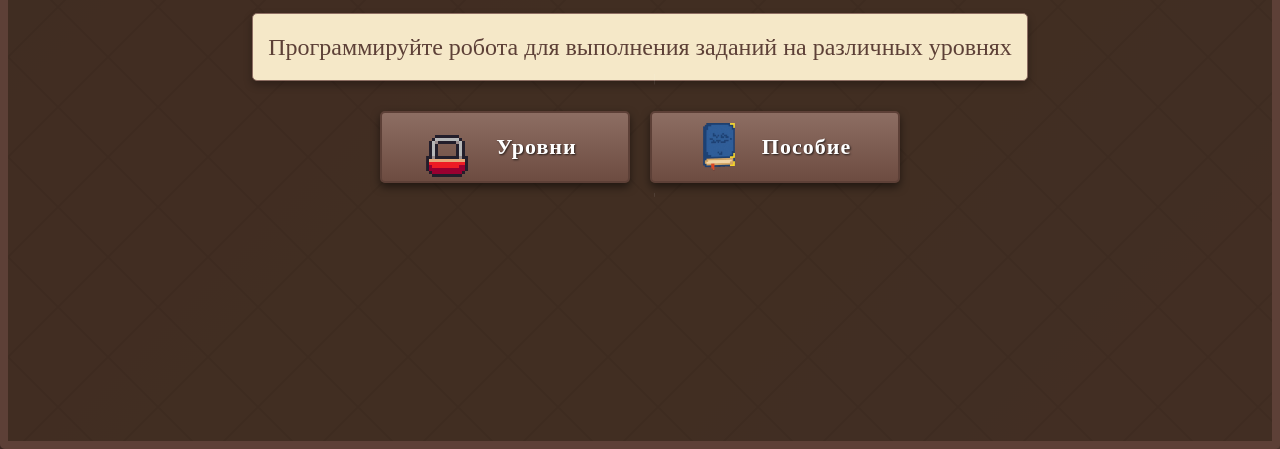
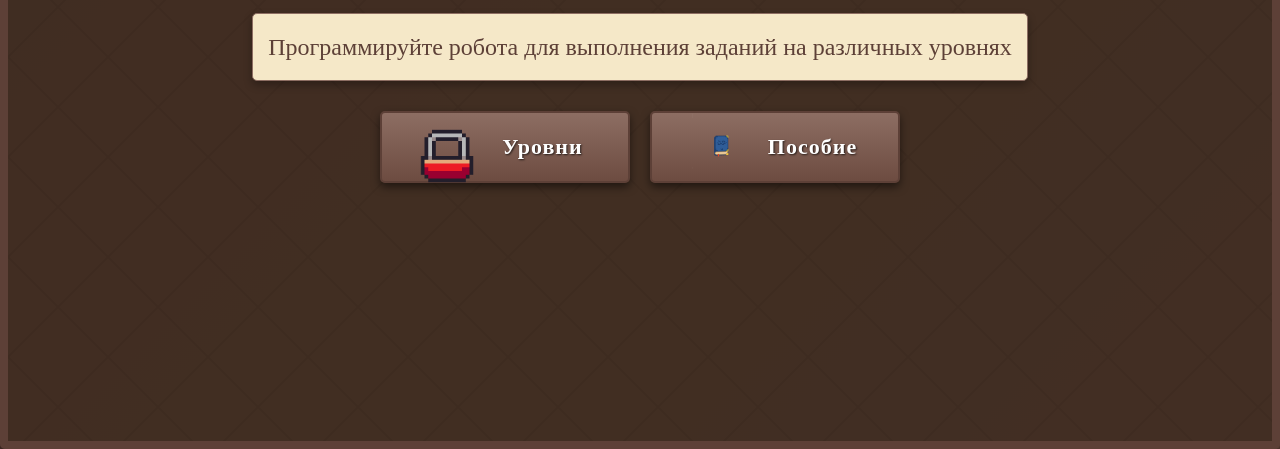
Before and after one commit to pzorin1171-star/mark-s-zadanie-, a website: page index.html in a window 1280 px wide. Shown: the part 351-800 px from the top of the page. Drawn offline with Linux system fonts and the light colour scheme.

Commit message:
Update index.html

```diff
--- a/index.html
+++ b/index.html
@@ -166,18 +166,18 @@
             display: flex;
             align-items: center;
             justify-content: center;
-            /* Устанавливаем одинаковую высоту для всех иконок */
-            height: 48px;
-            width: 48px;
+            /* Увеличиваем контейнеры для больших иконок */
+            height: 60px;
+            width: 60px;
             /* Смещение для выравнивания по вертикали */
             margin-top: -2px;
         }
 
-        /* СТИЛИ ДЛЯ ЗАМКА */
+        /* СТИЛИ ДЛЯ ЗАМКА - УВЕЛИЧЕННЫЙ РАЗМЕР */
         .lock-icon {
             position: absolute;
-            width: 48px;
-            height: 48px;
+            width: 60px;  /* Увеличил размер */
+            height: 60px; /* Увеличил размер */
             transition: transform 0.5s ease, opacity 0.5s ease;
             background-size: contain;
             background-repeat: no-repeat;
@@ -206,13 +206,14 @@
             transform: scale(1) rotate(0);
         }
 
-        /* СТИЛИ ДЛЯ КНИГИ */
+        /* СТИЛИ ДЛЯ КНИГИ - УВЕЛИЧЕННЫЙ ВИДИМЫЙ РАЗМЕР */
         .book-icon {
             position: absolute;
-            /* Исходный размер 144px, уменьшаем до 48px */
+            /* Исходный размер 144px, но мы увеличиваем видимый размер */
             width: 144px;
             height: 144px;
-            /* Масштабируем до нужного размера */
+            /* Увеличиваем масштаб для большего видимого размера */
+            transform: scale(0.45); /* Увеличил масштаб с 0.333 до 0.45 */
             transition: transform 0.5s ease, opacity 0.5s ease;
             background-size: contain;
             background-repeat: no-repeat;
@@ -227,16 +228,17 @@
         .book-open {
             background-image: url('kniga_1.png');
             opacity: 0;
-            transform: scale(0.3) rotate(-5deg);
+            transform: scale(0.4) rotate(-5deg); /* Скорректировал для анимации */
         }
 
         #tutorial-btn:hover .book-closed {
             opacity: 0;
-            transform: scale(0.3) rotate(5deg);
+            transform: scale(0.4) rotate(5deg); /* Скорректировал для анимации */
         }
 
         #tutorial-btn:hover .book-open {
             opacity: 1;
+            transform: scale(0.45) rotate(0); /* Скорректировал для анимации */
         }
 
         /* Статические иконки для заголовков */
```
